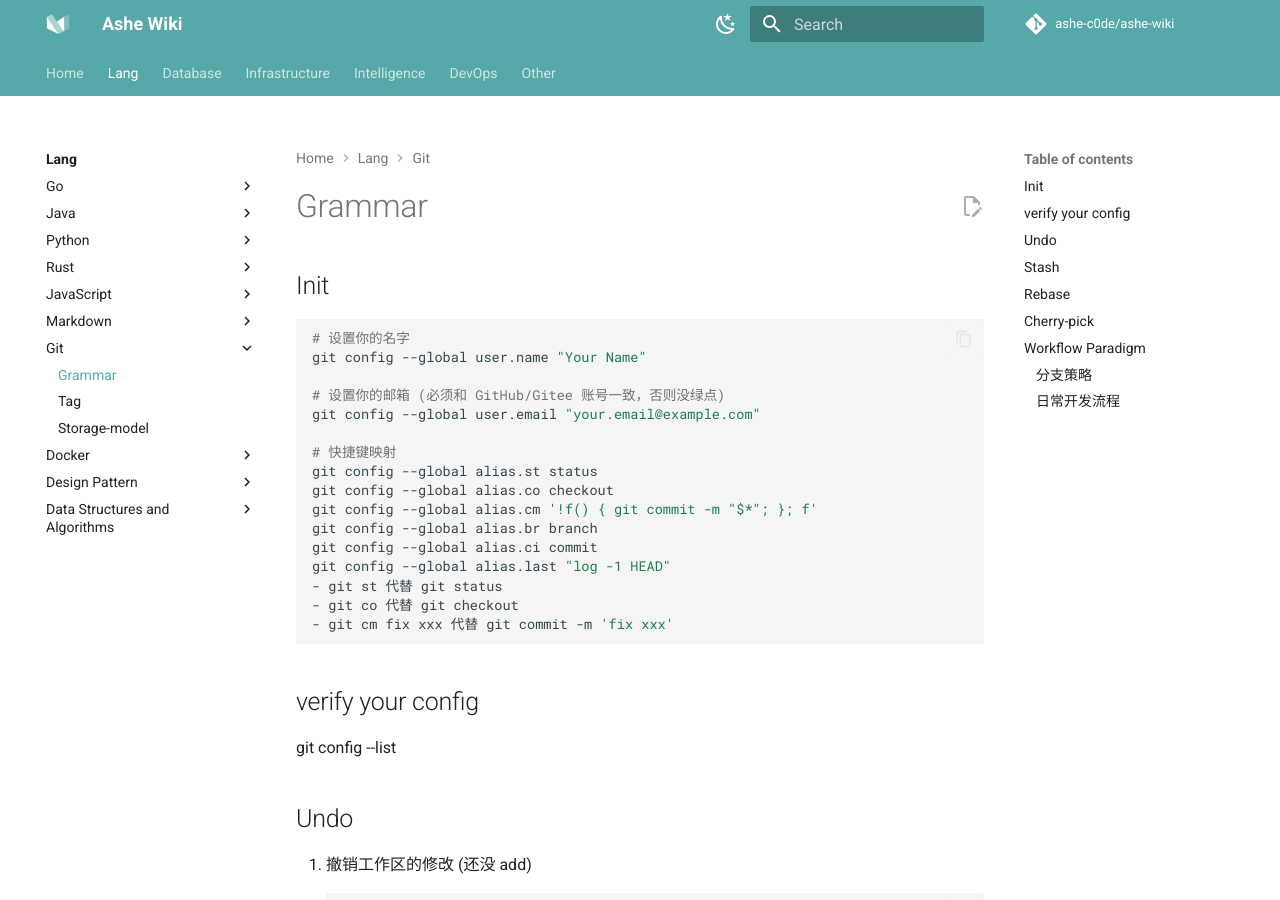
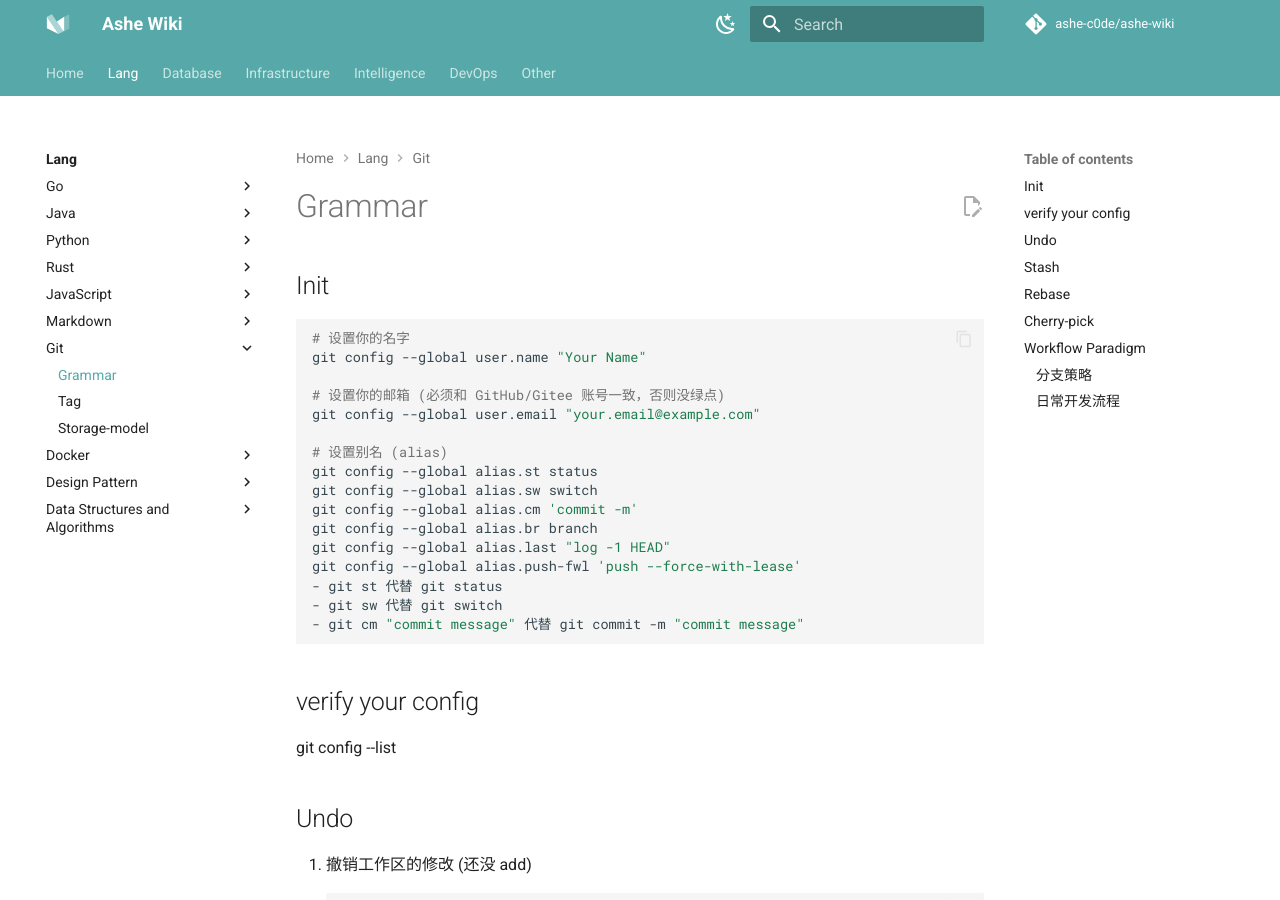
Before and after one commit to ashe-c0de/ashe-wiki, an MkDocs documentation site: the page built from docs/lang/git/grammar.md, in a window 1280 px wide and 900 px high. Built offline with MkDocs 1.6.1 and Material for MkDocs 9.7.7, drawn with Linux system fonts in a browser that asks for light colours; comment, search, counter and statistics services are not loaded; some of the changed text lies outside the part shown.

Commit message:
Update grammar.md

````diff
--- a/docs/lang/git/grammar.md
+++ b/docs/lang/git/grammar.md
@@ -7,16 +7,16 @@ git config --global user.name "Your Name"
 # 设置你的邮箱 (必须和 GitHub/Gitee 账号一致，否则没绿点)
 git config --global user.email "your.email@example.com"
 
-# 快捷键映射
+# 设置别名 (alias)
 git config --global alias.st status
-git config --global alias.co checkout
-git config --global alias.cm '!f() { git commit -m "$*"; }; f'
+git config --global alias.sw switch
+git config --global alias.cm 'commit -m'
 git config --global alias.br branch
-git config --global alias.ci commit
 git config --global alias.last "log -1 HEAD"
+git config --global alias.push-fwl 'push --force-with-lease'
 - git st 代替 git status
-- git co 代替 git checkout
-- git cm fix xxx 代替 git commit -m 'fix xxx'
+- git sw 代替 git switch
+- git cm "commit message" 代替 git commit -m "commit message"
 ```
 
 ## verify your config
@@ -97,16 +97,16 @@ git cherry-pick <commit-hash>
 
 ```bash
 # 1. 切换到个人分支
-git co dev-ashe
+git sw dev-ashe
 
 # 2. 开发、提交代码
 git add .
 git commit -m "feat: xxx"
 
 # 3. 同步主干最新代码（rebase 保持线性历史）
-git co dev
+git sw dev
 git pull origin dev
-git co dev-ashe
+git sw dev-ashe
 git rebase dev
 
 # 4. 如果有冲突，解决后继续（无代码冲突则跳过此步骤）
@@ -115,6 +115,8 @@ git rebase --continue
 
 # 5. 推送个人分支
 git push origin dev-ashe --force-with-lease
+或者你已设置git别名
+git push-fwl
 
 # 6. 创建 MR：dev-ashe → dev
 ```
````
